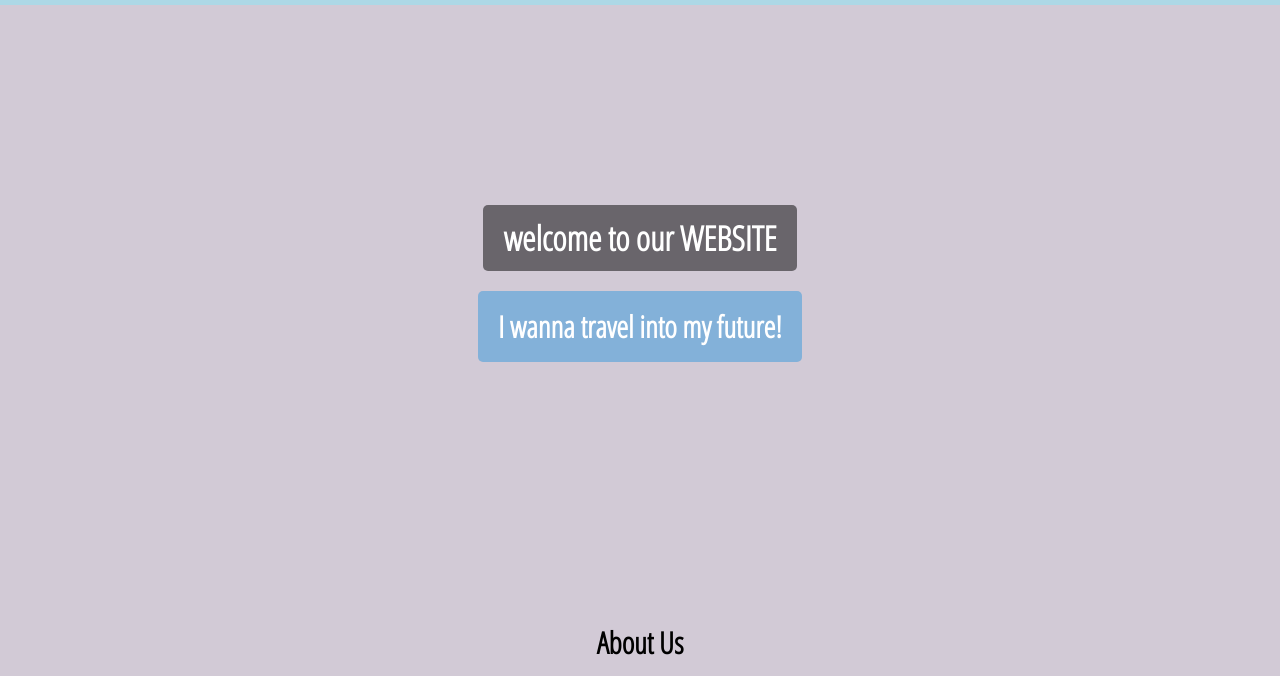
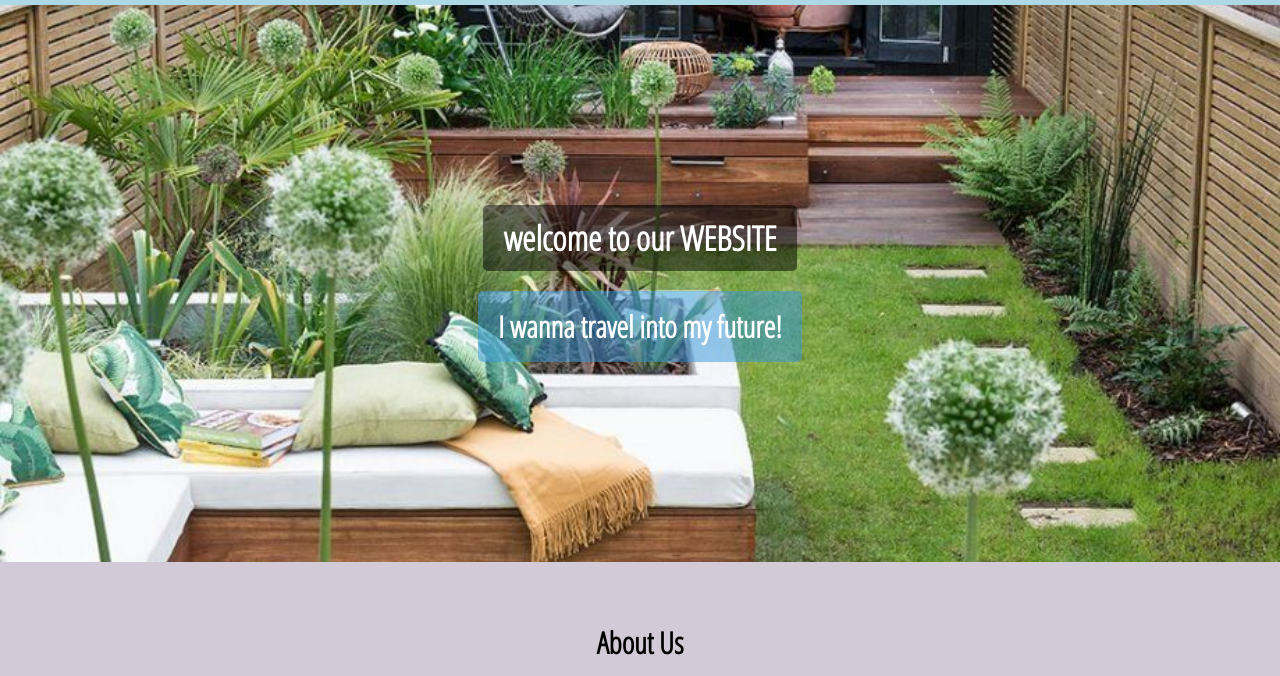
Before and after one commit to Developer-Ibrahim-Hossain/D24-responsive, a plain HTML site: page index.html in a window 1280 px wide. Shown: the part 59-735 px from the top of the page. Drawn offline with Linux system fonts and the light colour scheme; a web font is replaced by a local one.

Commit message:
Update style.css

```diff
--- a/style.css
+++ b/style.css
@@ -70,7 +70,7 @@ img{
 /* Banner CSS */
 
 .banner{
-    background: url(../image/Gerden.jpg) no-repeat center;
+    background: url(images/Gerden.jpg) no-repeat center;
     padding: 200px 0px;
     background-size: cover;
     background-attachment: fixed;
```
